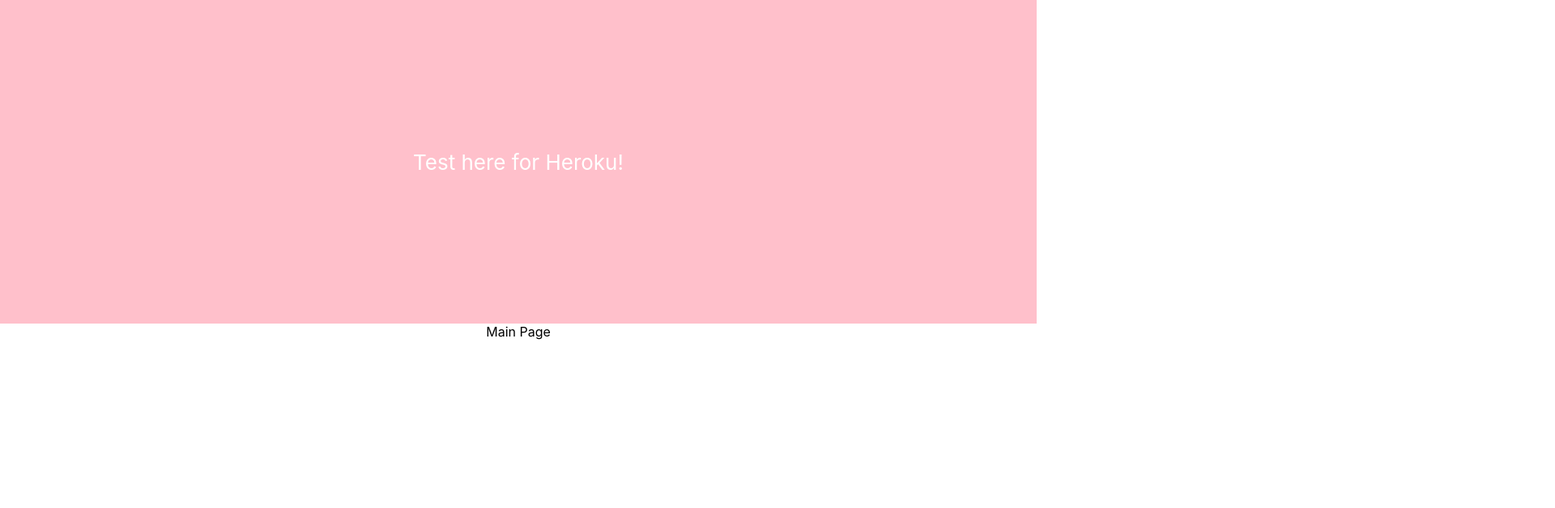
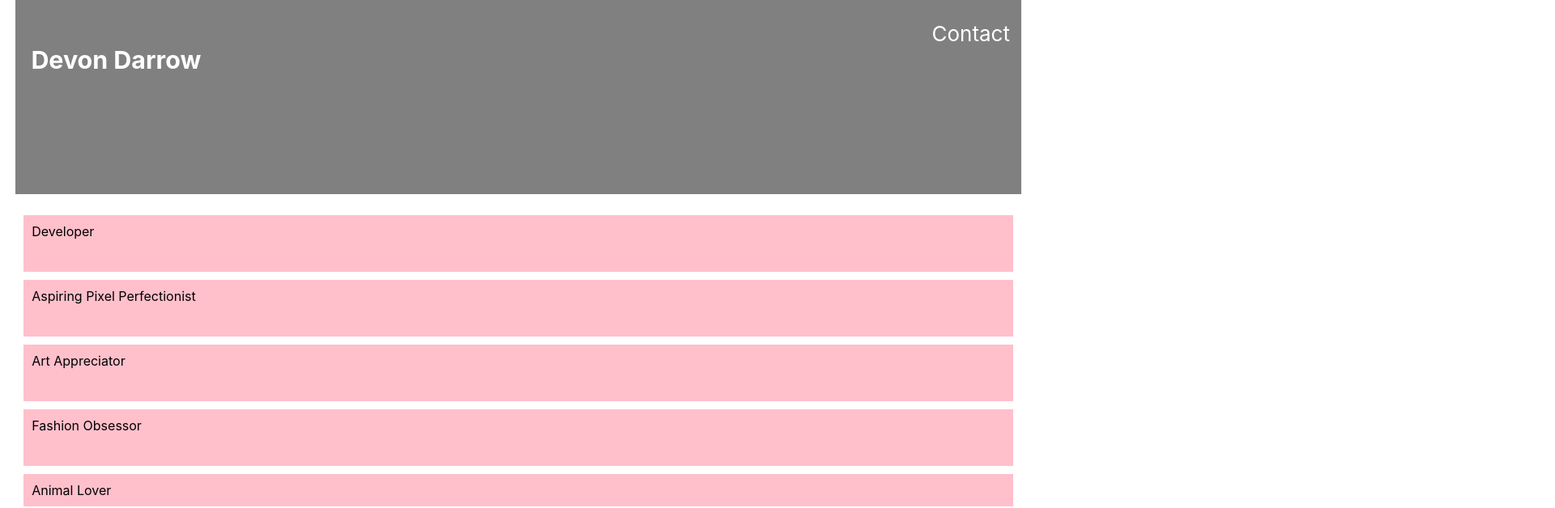
Before and after one commit to DDarrow123/Updated_Website_2019, a React (Create React App) app: page / in a window 1280 px wide. Shown: the top 628 px of the page at 81% size, 1920 px wide, since content can reach past the window. Built offline with nearby package versions, Linux system fonts and the light colour scheme.

Commit message:
added more components - began styling navbar and list

```diff
--- /dev/null
+++ b/src/About.js
@@ -0,0 +1,18 @@
+import React, { Component } from "react";
+
+class About extends Component {
+  render() {
+    return (
+      <div className="about-para">
+        <p className="about-para__about-description">
+          Here is a description about me!
+        </p>
+        <div className="about-para__tech">
+          Favorite Languages and Technologies go here
+        </div>
+      </div>
+    );
+  }
+}
+
+export default About;
--- a/src/App.js
+++ b/src/App.js
@@ -6,7 +6,7 @@ import LandingPage from "./LandingPage";
 class App extends Component {
   render() {
     return (
-      <div className="App">
+      <div className="wrapper">
         <LandingPage />
       </div>
     );
--- /dev/null
+++ b/src/Elements.js
@@ -0,0 +1,23 @@
+import React, { Component } from "react";
+
+class Elements extends Component {
+  render() {
+    return (
+      <>
+        <ul className="descriptor-list">
+          <div className="descriptor-list__list-element-1">Developer</div>
+          <div className="descriptor-list__list-element-2">
+            Aspiring Pixel Perfectionist
+          </div>
+          <div className="descriptor-list__list-element-3">Art Appreciator</div>
+          <div className="descriptor-list__list-element-4">
+            Fashion Obsessor
+          </div>
+          <div className="descriptor-list__list-element-5">Animal Lover</div>
+        </ul>
+      </>
+    );
+  }
+}
+
+export default Elements;
--- a/src/LandingPage.js
+++ b/src/LandingPage.js
@@ -1,11 +1,17 @@
 import React, { Component } from "react";
 import NavBar from "./NavBar";
+import Elements from "./Elements";
+import About from "./About";
+import Work from "./Work";
 
 class LandingPage extends Component {
   render() {
     return (
       <>
         <NavBar />
+        <Elements />
+        <About />
+        <Work />
       </>
     );
   }
--- a/src/NavBar.js
+++ b/src/NavBar.js
@@ -4,16 +4,12 @@ class NavBar extends Component {
   render() {
     return (
       <>
-        <header className="App-header">
-          <p>Test here for Heroku!</p>
-          <a
-            className="App-link"
-            href="https://reactjs.org"
-            target="_blank"
-            rel="noopener noreferrer"
-          />
+        <header className="row">
+          <div className="row__my-name">
+            <h3>Devon Darrow</h3>
+          </div>
+          <div className="row__contact">Contact</div>
         </header>
-        <div>Main Page</div>
       </>
     );
   }
--- /dev/null
+++ b/src/Work.js
@@ -0,0 +1,9 @@
+import React, { Component } from "react";
+
+class Work extends Component {
+  render() {
+    return <div className=""> Work Section </div>;
+  }
+}
+
+export default Work;
--- a/src/stylesheets/App.scss
+++ b/src/stylesheets/App.scss
@@ -1,33 +1,24 @@
-.App {
+@import "partials/navbar";
+@import "partials/elements";
+@import "partials/about";
+@import "partials/work";
+
+.wrapper {
   text-align: center;
+  margin: 0 auto;
+  max-width: 1200px;
 }
 
-.App-logo {
-  // animation: App-logo-spin infinite 20s linear;
-  // height: 40vmin;
-  // pointer-events: none;
+@media (min-width: 650px) {
+  .wrapper {
+    width: 97%;
+    max-width: 767px;
+  }
 }
 
-.App-header {
-  background-color: pink;
-  min-height: 50vh;
-  display: flex;
-  flex-direction: column;
-  align-items: center;
-  justify-content: center;
-  font-size: calc(10px + 2vmin);
-  color: white;
-}
-
-.App-link {
-  color: #61dafb;
-}
-
-@keyframes App-logo-spin {
-  from {
-    transform: rotate(0deg);
-  }
-  to {
-    transform: rotate(360deg);
+@media (min-width: 1000px) {
+  .wrapper {
+    width: 97%;
+    max-width: 1400px;
   }
 }
--- /dev/null
+++ b/src/stylesheets/partials/_elements.scss
@@ -0,0 +1,43 @@
+.descriptor-list {
+  display: grid;
+  grid-gap: 10px;
+  grid-template-columns: 1fr;
+  grid-template-rows: 70px 70px 70px 70px;
+  padding: 10px;
+  &__list-element-1 {
+    text-align: left;
+    // grid-column: ;
+    background-color: pink;
+    padding: 10px;
+  }
+  &__list-element-2 {
+    text-align: left;
+    // grid-column: ;
+    background-color: pink;
+    padding: 10px;
+  }
+  &__list-element-3 {
+    text-align: left;
+    // grid-column: ;
+    background-color: pink;
+    padding: 10px;
+  }
+  &__list-element-4 {
+    text-align: left;
+    // grid-column: ;
+    background-color: pink;
+    padding: 10px;
+  }
+  &__list-element-5 {
+    text-align: left;
+    // grid-column: ;
+    background-color: pink;
+    padding: 10px;
+  }
+}
+
+@media (min-width: 650px) {
+}
+
+@media (min-width: 1000px) {
+}
--- /dev/null
+++ b/src/stylesheets/partials/_navbar.scss
@@ -0,0 +1,43 @@
+.row {
+  background-color: grey;
+  min-height: 30vh;
+  display: flex;
+  flex-direction: row;
+  align-items: flex-start;
+  font-size: calc(10px + 2vmin);
+  color: white;
+  &__my-name {
+    flex: 0 0 50%;
+    margin: 1em 0 3em 0;
+    justify-content: flex-start;
+  }
+  &__contact {
+    flex: 0 0 70%;
+    margin-top: 1em;
+    justify-content: flex-end;
+  }
+}
+
+@media (min-width: 650px) {
+  .row {
+    &__my-name {
+      flex: 0 0 30%;
+    }
+    &__contact {
+      flex: 0 0 120%;
+      margin-top: 1em;
+    }
+  }
+}
+
+@media (min-width: 1000px) {
+  .row {
+    &__my-name {
+      flex: 0 0 20%;
+    }
+    &__contact {
+      flex: 0 0 150%;
+      margin-top: 1em;
+    }
+  }
+}
```
Also changed, not shown: src/logo.svg (deleted), src/stylesheets/partials/_about.scss (added), src/stylesheets/partials/_work.scss (added).
